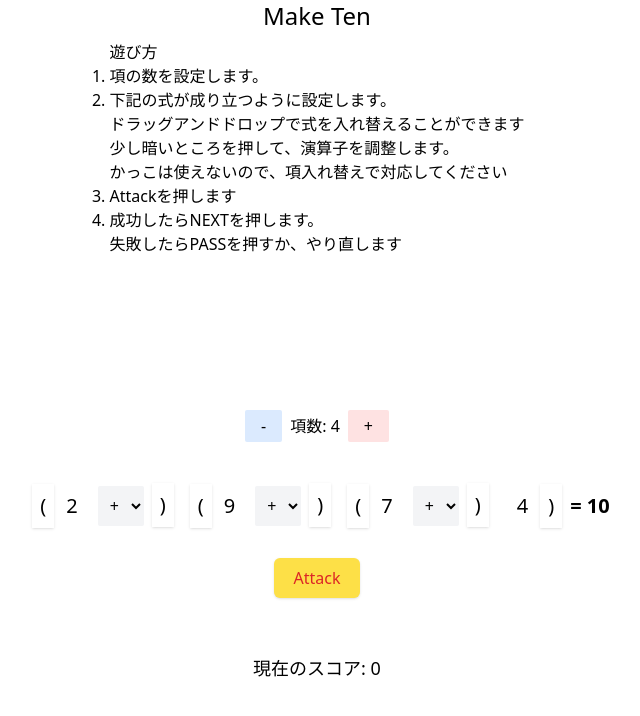
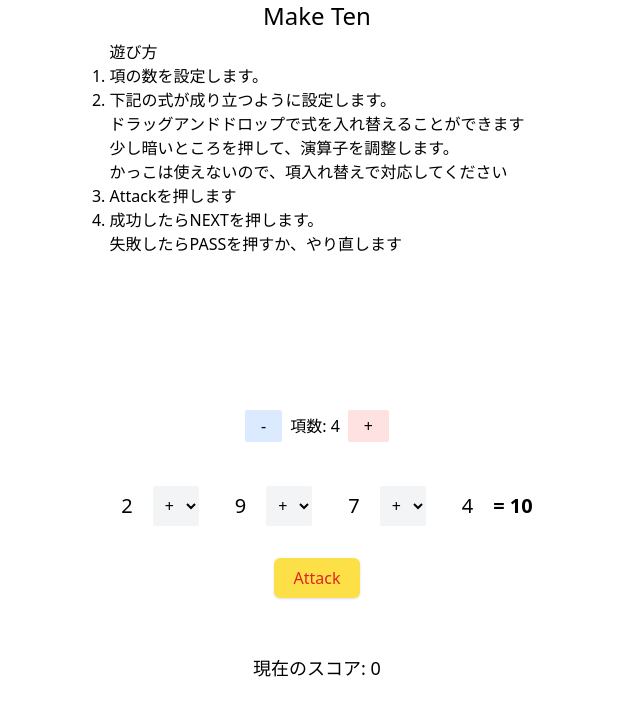
Before and after one commit to JustifyBaby/make-ten, a React (Vite) app: page / in a window 1280 px wide. Shown: the top 716 px of the page, without its empty margins (323-963 px from the left). Built offline with nearby package versions, Linux system fonts and the light colour scheme.

Commit message:
'terminal'

```diff
--- a/package.json
+++ b/package.json
@@ -7,7 +7,8 @@
     "dev": "vite",
     "build": "tsc -b && vite build",
     "lint": "eslint .",
-    "preview": "vite preview"
+    "preview": "vite preview",
+    "publish": "git add . && git commit -m 'terminal' && 'git push' && npm run build && gh-pages -d dist"
   },
   "dependencies": {
     "@dnd-kit/core": "^6.3.1",
@@ -26,6 +27,7 @@
     "eslint": "^9.17.0",
     "eslint-plugin-react-hooks": "^5.0.0",
     "eslint-plugin-react-refresh": "^0.4.16",
+    "gh-pages": "^6.2.0",
     "globals": "^15.13.0",
     "postcss": "^8.4.49",
     "sanitize-html": "^2.14.0",
--- a/src/components/Parentheses.tsx
+++ b/src/components/Parentheses.tsx
@@ -24,11 +24,12 @@ const Parentheses = ({
   };
 
   return (
-    <button
-      className={`text-xl shadow p-2 ${current ? "bg-lime-400" : ""}`}
-      onClick={() => handleParenthesesChange(id, isOpen)}>
-      {isOpen ? "(" : ")"}
-    </button>
+    <></>
+    // <button
+    //   className={`text-xl shadow p-2 ${current ? "bg-lime-400" : ""}`}
+    //   onClick={() => handleParenthesesChange(id, isOpen)}>
+    //   {isOpen ? "(" : ")"}
+    // </button>
   );
 };
 
```
Also changed, not shown: 1 other file (tests, documents, lock files or other folders).
